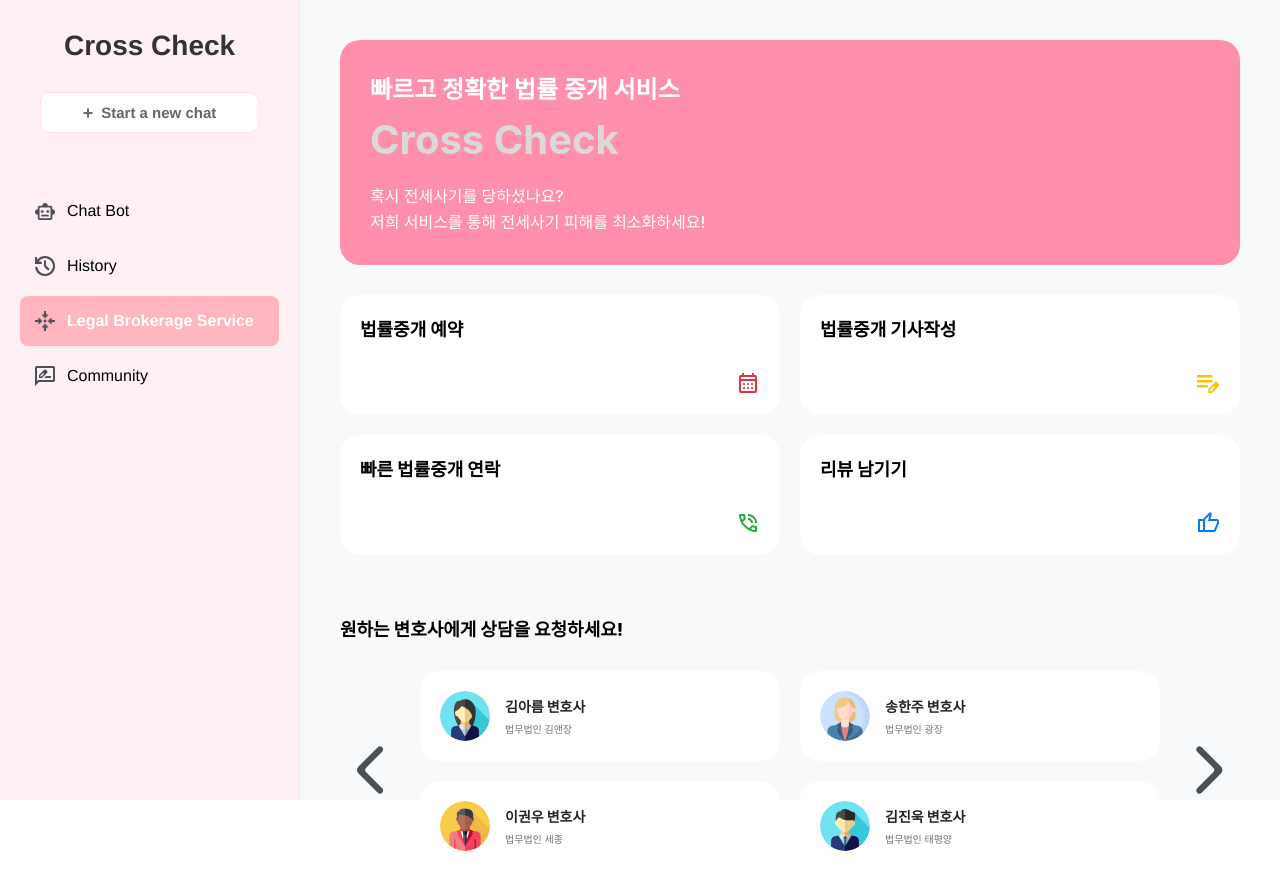
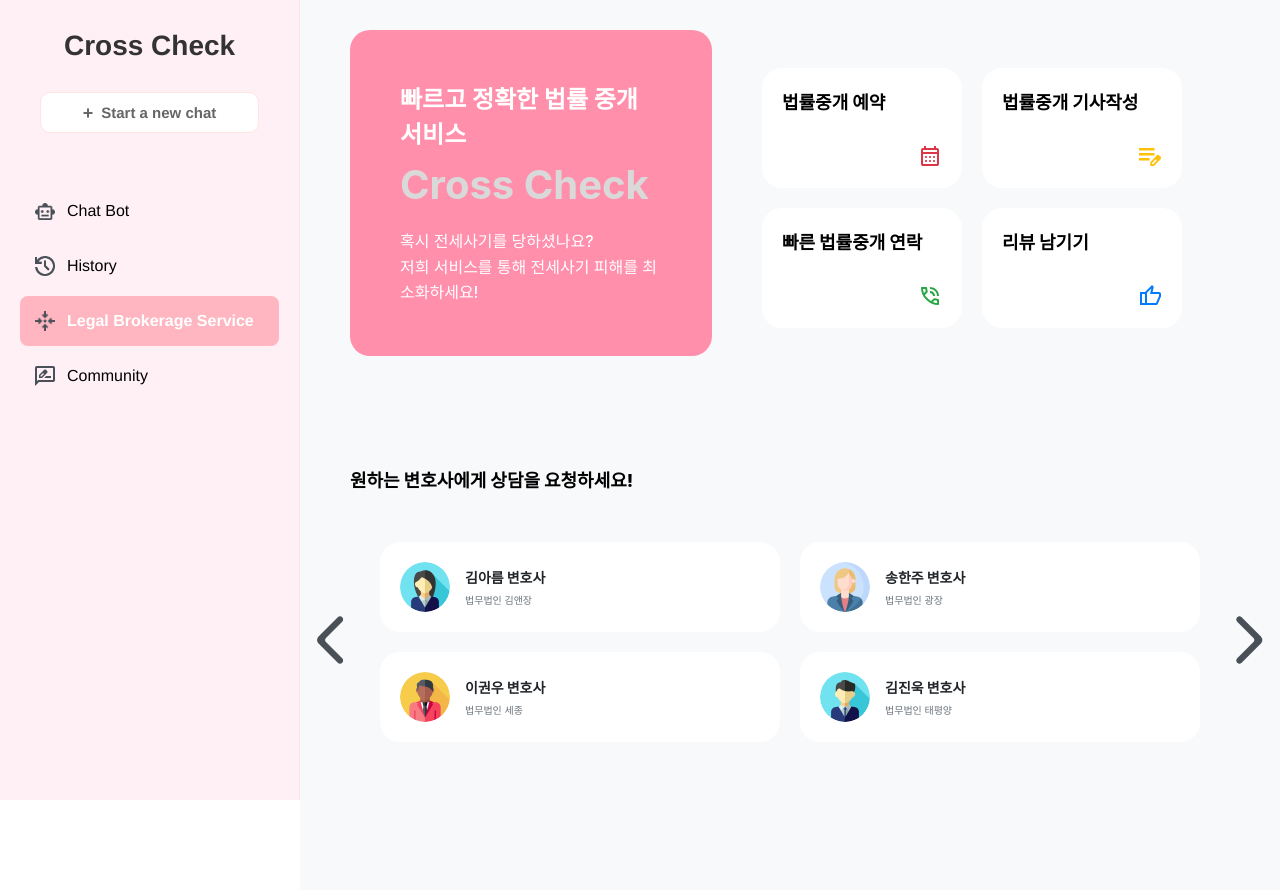
Before and after one commit to king-junho/CrossCheck-FE, a React (Create React App) app in the folder cross-check-fe/: page /LegalService in a window 1280 px wide. Shown: the top 890 px of the page. Built offline with nearby package versions, Linux system fonts and the light colour scheme; no server answers; a web font is replaced by a local one.

Commit message:
fix : 법률 상담 디자인 수정

```diff
--- a/cross-check-fe/src/App.js
+++ b/cross-check-fe/src/App.js
@@ -27,7 +27,7 @@
     <Router>
       <Routes>
         {/* Public routes */}
-        <Route path="/" element={<Posting />} />
+        <Route path="/" element={<Chatbot />} />
         <Route path="/login" element={<Login />} />
         <Route path="/register" element={<Register />} />
 
--- a/cross-check-fe/src/LegalService/components/LegalService.jsx
+++ b/cross-check-fe/src/LegalService/components/LegalService.jsx
@@ -54,6 +54,7 @@
             <img src={goodIcon} alt="Review" />
           </div>
         </div>
+        </div>
 
         {/* Lawyers Section */}
         <div className="lawyers-section">
@@ -78,7 +79,6 @@
             </button>
           </div>
         </div>
-      </div>
     </div>
   );
 };
--- a/cross-check-fe/src/LegalService/css/legalService.css
+++ b/cross-check-fe/src/LegalService/css/legalService.css
@@ -2,21 +2,31 @@
 .legal-service-container {
       margin-left: 300px;
       width: calc(100% - 300px);
-      min-height: 100vh;
       background-color: #f8f9fa;
+      height: 120%;
     }
 
     .service-content {
-      padding: 40px;
+      display: flex;
+      justify-content: space-around;
+      align-items: center;
+      width: 90%;
+      margin-top: 30px;
     }
 
     /* Header Banner */
     .header-banner {
       background-color: #ff8fab;
       border-radius: 20px;
-      padding: 30px;
+      padding-left: 50px;
+      padding-right: 50px;
+      padding-top: 50px;
+      padding-bottom: 50px;
       color: white;
       margin-bottom: 30px;
+      width: 800px;
+      margin-left: 50px;
+      margin-right: 50px;
     }
 
     .banner-content h1 {
@@ -41,6 +51,7 @@
       grid-template-columns: repeat(2, 1fr);
       gap: 20px;
       margin-bottom: 40px;
+      margin-top:20px;
     }
 
     .service-card {
@@ -51,6 +62,7 @@
       flex-direction: column;
       justify-content: space-between;
       height: 120px;
+      width: 200px;
     }
 
     .service-card h3 {
@@ -66,13 +78,15 @@
 
     /* Lawyers Section */
     .lawyers-section {
-      padding: 20px 0;
+
     }
 
     .lawyers-section h2 {
       font-size: 18px;
       font-weight: 800;
-      margin-bottom: 30px;
+      margin-bottom: 50px;
+      margin-left: 50px;
+      margin-top:80px;
     }
 
     .lawyers-slider {
```
